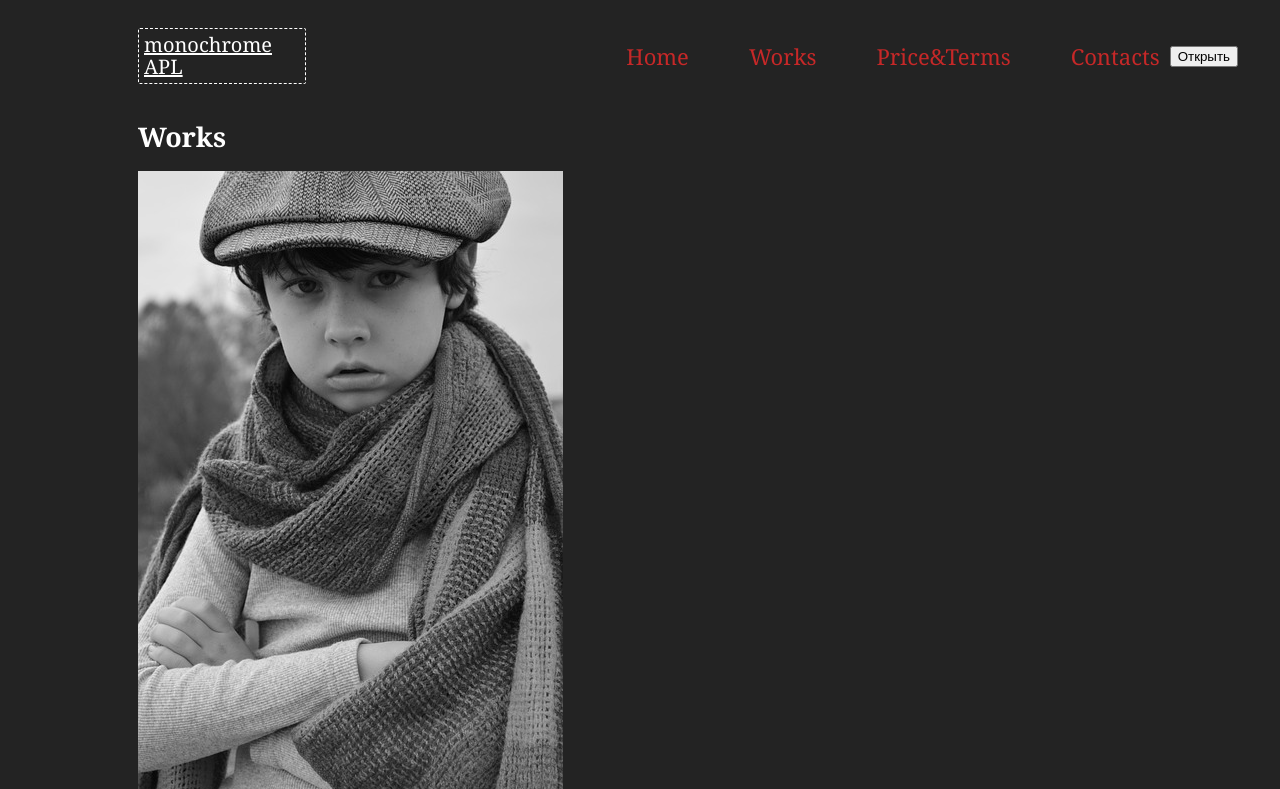
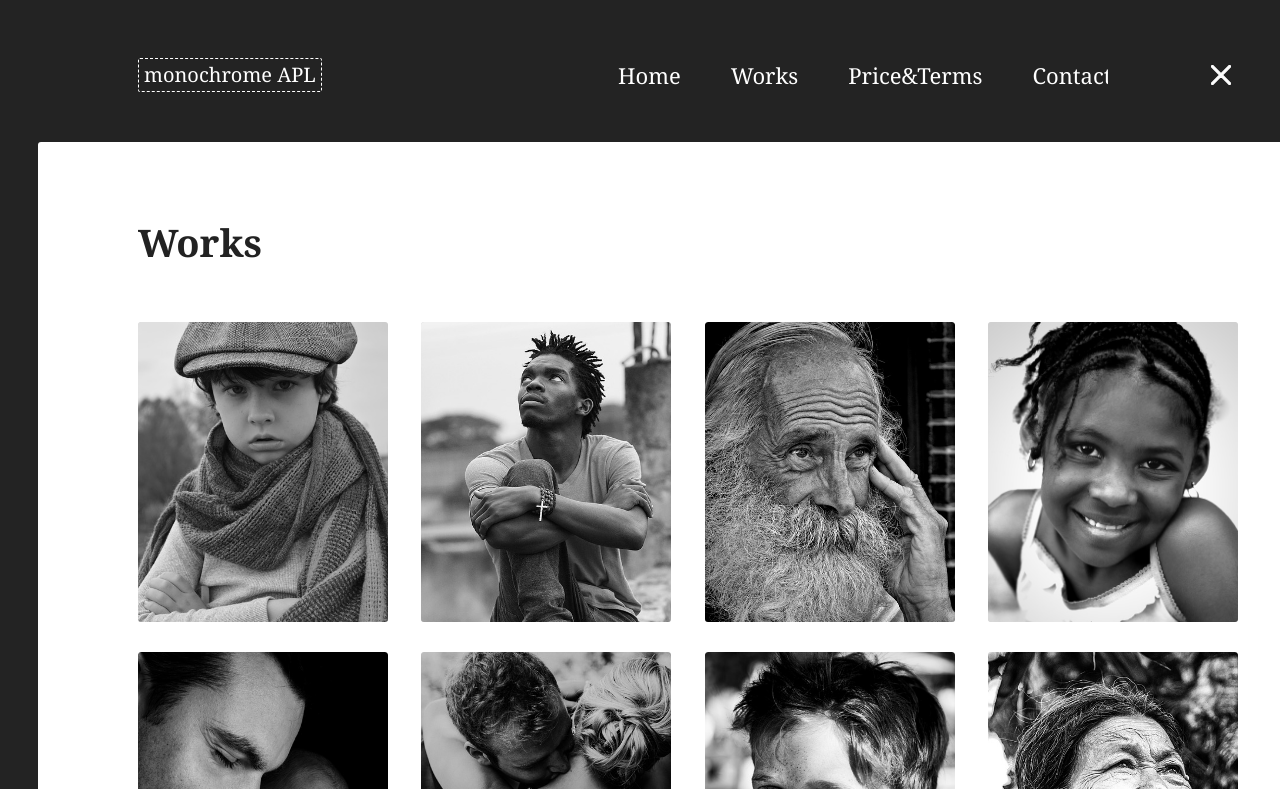
Before and after one commit to linadorasheva/monochrome, a website: page works.html in a window 1280 px wide. Both pictures are taken after a click on the button "Открыть". Shown: the top 789 px of the page. Drawn offline with Linux system fonts and the light colour scheme.

Commit message:
убираем лишнее

```diff
--- a/css/style.css
+++ b/css/style.css
@@ -1,10 +1,29 @@
-body {
+.body {
   min-width: 1360px;
   font-family: 'Georgia', serif;
   font-size: 18px;
   line-height: 22px;
   background-color: #232323;
   color: #ffffff;
+}
+.body--index {
+  background-color: #232323;
+  color: #ffffff;
+}
+.main-nav {
+  position: absolute;
+  right: 100px;
+  width: 1px;
+  height: 1px;
+  overflow: hidden;
+}
+.main-nav--show {
+  position: absolute;
+  top: 50px;
+  right: 230px;
+  width: 500px;
+  height: auto;
+  transition-duration: 10ms;
 }
 .main-nav__list {
   display: -ms-flexbox;
@@ -17,7 +36,7 @@ body {
 }
 .main-nav__item {
   margin: 0;
-  margin-right: 40px;
+  margin-right: 30px;
   padding: 0;
 }
 .main-nav__item:last-child {
@@ -29,20 +48,23 @@ body {
   font-family: 'Georgia', serif;
   font-size: 22px;
   line-height: 24px;
-  color: #c62828;
+  color: #ffffff;
   text-decoration: none;
 }
 .main-nav__link:hover {
-  color: #ffffff;
-  transition-duration: 250ms;
+  color: #c62828;
+  transition-duration: 350ms;
+}
+.logo {
+  display: block;
+  text-decoration: none;
+  font-family: 'Georgia', serif;
 }
 .logo--header {
-  display: inline-block;
   margin-right: 310px;
   padding: 5px;
   border: 1px dashed #fff;
   border-radius: 2px;
-  font-family: 'Georgia', serif;
   font-size: 20px;
   letter-spacing: 0px;
   color: #ffffff;
@@ -56,7 +78,7 @@ body {
 .descript {
   position: relative;
   width: 480px;
-  min-height: 700px;
+  min-height: 600px;
   background-color: #ffffff;
   color: #222222;
 }
@@ -83,35 +105,7 @@ body {
 .descript__text {
   font-size: 20px;
 }
-.container {
-  display: -ms-flexbox;
-  display: flex;
-  width: 1100px;
-  margin: 0 auto;
-  padding: 0 100px;
-}
-.container--header {
-  -ms-flex-pack: start;
-      justify-content: flex-start;
-  -ms-flex-align: center;
-      align-items: center;
-  padding: 20px 100px;
-}
-.container--main {
-  width: 1100px;
-  margin: 0 auto;
-  padding: 100px 100px;
-  padding-bottom: 70px;
-  background-color: #d2d1d1;
-}
-.container--footer {
-  -ms-flex-pack: justify;
-      justify-content: space-between;
-  -ms-flex-align: center;
-      align-items: center;
-  padding: 50px 100px;
-}
-.btn--link {
+.descript__btn {
   position: absolute;
   bottom: 20px;
   right: 0;
@@ -128,23 +122,89 @@ body {
   text-decoration: none;
   color: #ffffff;
 }
-.btn__text {
+.descript__btn-text {
   width: 90px;
   font-family: 'Georgia', serif;
   font-size: 0px;
-  color: #red;
+  color: #c62828;
   letter-spacing: 1.5px;
   text-align: center;
 }
-.btn--link:hover {
+.descript__btn:hover {
   width: 300px;
-  border-radius: 5px;
   transition-duration: 700ms;
 }
-.btn--link:hover .btn__text {
+.descript__btn:hover .descript__btn-text {
   font-size: 20px;
   color: #ffffff;
   transition-duration: 800ms;
+}
+.container {
+  display: -ms-flexbox;
+  display: flex;
+  width: 1100px;
+  margin: 0 auto;
+  padding: 0 100px;
+}
+.container--header {
+  position: relative;
+  -ms-flex-pack: start;
+      justify-content: flex-start;
+  -ms-flex-align: center;
+      align-items: center;
+  padding: 50px 100px;
+  padding-bottom: 50px;
+}
+.container--main-index {
+  width: 1100px;
+  margin: 0 auto;
+  padding: 80px 100px;
+  border-radius: 3px;
+  background-color: #d2d1d1;
+}
+.container--main-works {
+  width: 1100px;
+  margin: 0 auto;
+  padding: 80px 100px;
+  border-radius: 3px;
+  background-color: #ffffff;
+  color: #222222;
+}
+.container--footer {
+  -ms-flex-pack: justify;
+      justify-content: space-between;
+  -ms-flex-align: center;
+      align-items: center;
+  padding: 50px 100px;
+}
+.btn {
+  position: absolute;
+  right: 100px;
+  display: block;
+  width: 34px;
+  height: 34px;
+  padding: 0;
+  background-color: #232323;
+  border: none;
+  font-size: 0;
+  background-image: url("../img/icon-open1.svg");
+  background-repeat: no-repeat;
+  background-position: 50%;
+}
+.btn--close {
+  background-image: url("../img/icon-close.svg");
+  background-repeat: no-repeat;
+  background-position: 50%;
+}
+.btn--overlay-close {
+  top: 50px;
+  background-color: rgba(0, 0, 0, 0.8);
+  background-image: url("../img/icon-close.svg");
+  background-repeat: no-repeat;
+  background-position: 50%;
+}
+.btn:hover {
+  cursor: pointer;
 }
 .bg {
   width: 620px;
@@ -162,6 +222,51 @@ body {
 }
 .copyright:hover .copyright__heart {
   color: #c62828;
+}
+.works__title {
+  margin: 0;
+  margin-bottom: 60px;
+  padding: 0;
+  font-size: 38px;
+  line-height: 40px;
+}
+.works__wrapp {
+  display: -ms-flexbox;
+  display: flex;
+  -ms-flex-pack: justify;
+      justify-content: space-between;
+  -ms-flex-wrap: wrap;
+      flex-wrap: wrap;
+}
+.works__item {
+  display: block;
+  width: 250px;
+  margin-bottom: 30px;
+}
+.works__link {
+  display: block;
+  text-decoration: none;
+}
+.works__link:hover .works__picture {
+  outline-offset: -11px;
+  outline: 1px solid #c62828;
+  transition-property: outline-offset;
+  transition-duration: 350ms;
+}
+.works__picture {
+  display: block;
+  width: 250px;
+  height: 300px;
+  text-align: center;
+  border-radius: 3px;
+  box-sizing: border-box;
+  overflow: hidden;
+  background-color: gainsboro;
+}
+.works__img {
+  width: 100%;
+  border-radius: 3px;
+  object-fit: cover;
 }
 .social {
   display: -ms-flexbox;
@@ -195,3 +300,29 @@ body {
   background-color: #ffffff;
   transition-duration: 700ms;
 }
+.overlay {
+  position: fixed;
+  top: 0;
+  right: 0;
+  bottom: 0;
+  left: 0;
+  z-index: 100;
+  overflow: auto;
+  text-align: center;
+  background: rgba(0, 0, 0, 0.8);
+}
+.overlay__preview {
+  display: inline-block;
+  margin: 30px 0;
+  background: #ffffff;
+}
+.overlay__image[src=""] {
+  display: block;
+  width: 640px;
+  height: 640px;
+  border: dotted 1px #dddddd;
+  cursor: pointer;
+}
+.hidden {
+  display: none;
+}
```
Also changed, not shown: img/icon-mobile-menu.svg (deleted).
